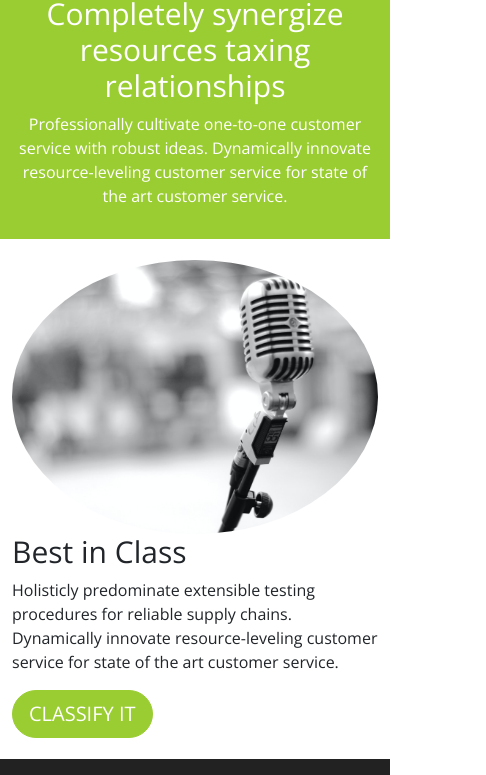
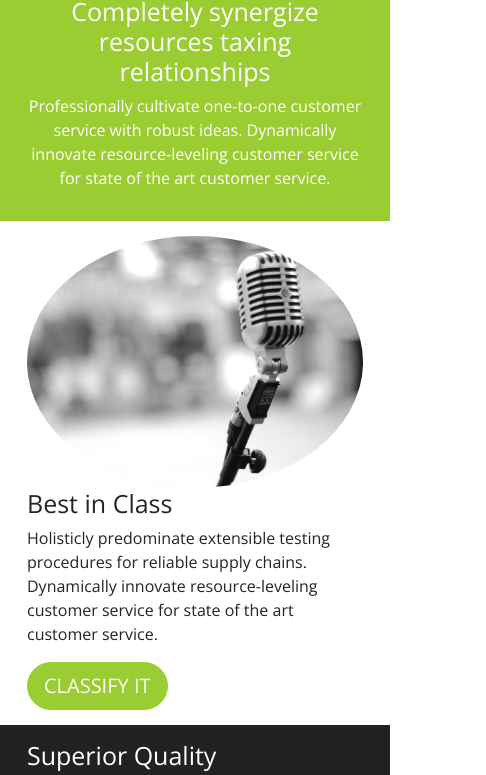
Before and after one commit to davesdawn/Project-2-m2, a plain HTML site: page index.html in a window 390 px wide. Shown: the part 905-1680 px from the top of the page, 486 px wide, since content can reach past the window. Drawn offline with nearby package versions, Linux system fonts and the light colour scheme.

Commit message:
'Modified'

```diff
--- a/stylesheet.css
+++ b/stylesheet.css
@@ -45,11 +45,11 @@ h3 {
 .apple {
     background-color: yellowgreen;
     color: white;
-    height: 300px;
+    padding: 70px;
 }
 
 .info, .info2, .contact {
-    height: 520px;
+    padding: 100px;
 }
 
 .info2 {
@@ -101,7 +101,7 @@ h3 {
 }
 
 .outro {
-    height: 300px;
+    padding: 65px;
 }
 
 .contact {
@@ -111,5 +111,22 @@ h3 {
 }
 
 .copy {
-    height: 120px;
+   padding: 45px;
 }
+
+@media only screen and (max-width: 600px) {
+
+	.h1 {
+	font-size: 50px;
+  }
+  	.h2 {
+	font-size: 25px;
+  }
+   .apple, .info, .info2, .contact, .outro, .copy {
+  	padding: 15px;
+  }
+   .apple, .outro {
+   	justify-content: flex-start;
+   }
+
+}
```
